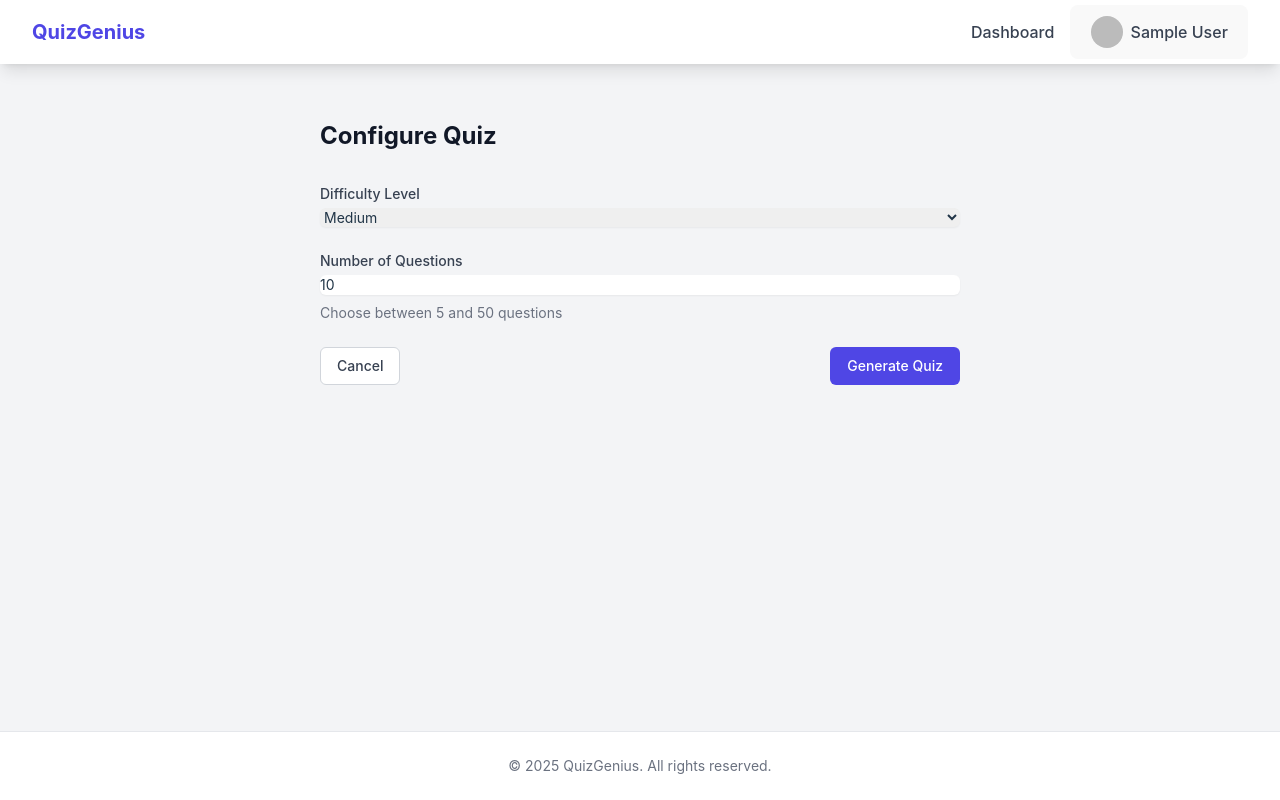
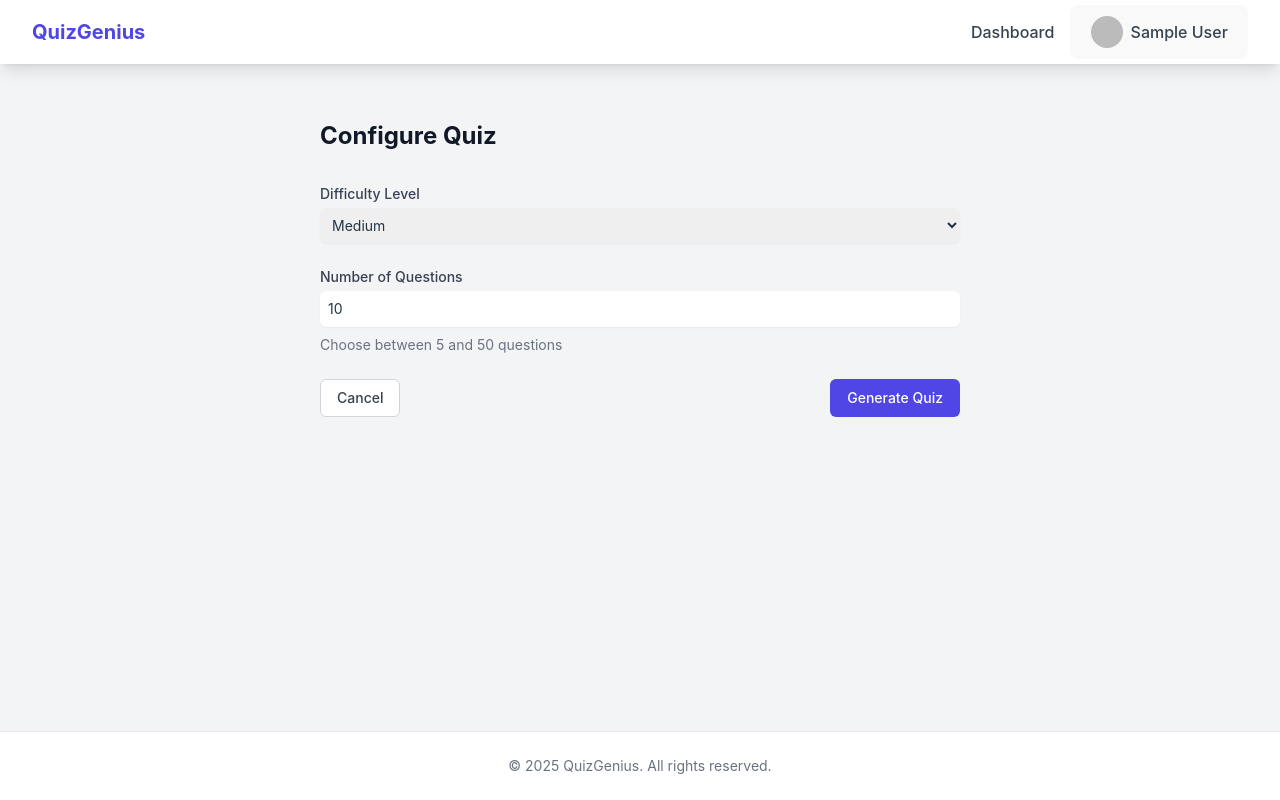
Before and after one commit to Sneezy-w/quiz-genius, a React (Vite) app: page /projects/1/quiz/configure in a window 1280 px wide. Built offline with nearby package versions, Linux system fonts and the light colour scheme; no server answers; sample sign-in values are in the browser's storage.

Commit message:
Improve form input styling and add back navigation to project details page
- Increase padding for form inputs in CreateProjectPage and QuizConfigurationPage
- Add back navigation link with ArrowLeftIcon in ProjectDetailsPage
- Adjust button and layout spacing in project details view

```diff
--- a/src/pages/CreateProjectPage.tsx
+++ b/src/pages/CreateProjectPage.tsx
@@ -103,7 +103,7 @@ export const CreateProjectPage = () => {
             required
             value={formData.projectName}
             onChange={handleInputChange}
-            className="mt-1 block w-full rounded-md border-gray-300 shadow-sm focus:border-indigo-500 focus:ring-indigo-500 sm:text-sm py-1 px-2"
+            className="mt-1 block w-full rounded-md border-gray-300 shadow-sm focus:border-indigo-500 focus:ring-indigo-500 sm:text-sm py-2 px-2"
           />
         </div>
 
@@ -118,7 +118,7 @@ export const CreateProjectPage = () => {
             required
             value={formData.description}
             onChange={handleInputChange}
-            className="mt-1 block w-full rounded-md border-gray-300 shadow-sm focus:border-indigo-500 focus:ring-indigo-500 sm:text-sm py-1 px-2"
+            className="mt-1 block w-full rounded-md border-gray-300 shadow-sm focus:border-indigo-500 focus:ring-indigo-500 sm:text-sm py-2 px-2"
           />
         </div>
 
--- a/src/pages/ProjectDetailsPage.tsx
+++ b/src/pages/ProjectDetailsPage.tsx
@@ -1,9 +1,9 @@
 import { useState, useEffect } from "react";
-import { useParams, useNavigate } from "react-router-dom";
+import { useParams, useNavigate, Link } from "react-router-dom";
 import { doc, getDoc } from "firebase/firestore";
 import { db } from "../services/firebase";
 import { Project } from "../types";
-import { DocumentTextIcon, AcademicCapIcon } from "@heroicons/react/24/outline";
+import { DocumentTextIcon, AcademicCapIcon, ArrowLeftIcon } from "@heroicons/react/24/outline";
 
 export const ProjectDetailsPage = () => {
   const { projectId } = useParams<{ projectId: string }>();
@@ -59,6 +59,14 @@ export const ProjectDetailsPage = () => {
 
   return (
     <div className="max-w-7xl mx-auto px-4 sm:px-6 lg:px-8 py-8">
+      <Link
+        to="/dashboard"
+        className="inline-flex items-center text-sm font-medium text-gray-500 hover:text-gray-700 mb-4"
+      >
+        <ArrowLeftIcon className="h-5 w-5 mr-1" />
+        Back to Dashboard
+      </Link>
+
       <div className="lg:flex lg:items-center lg:justify-between">
         <div className="min-w-0 flex-1">
           <h2 className="text-2xl font-bold leading-7 text-gray-900 sm:truncate sm:text-3xl sm:tracking-tight">
@@ -78,7 +86,7 @@ export const ProjectDetailsPage = () => {
           </div>
         </div>
         <div className="mt-5 flex lg:ml-4 lg:mt-0">
-          <span className="sm:ml-3">
+          <span>
             <button
               type="button"
               onClick={() => navigate(`/projects/${projectId}/quiz/configure`)}
--- a/src/pages/QuizConfigurationPage.tsx
+++ b/src/pages/QuizConfigurationPage.tsx
@@ -68,7 +68,7 @@ export const QuizConfigurationPage = () => {
             name="difficulty"
             value={config.difficulty}
             onChange={handleInputChange}
-            className="mt-1 block w-full rounded-md border-gray-300 shadow-sm focus:border-indigo-500 focus:ring-indigo-500 sm:text-sm"
+            className="mt-1 block w-full rounded-md border-gray-300 shadow-sm focus:border-indigo-500 focus:ring-indigo-500 sm:text-sm py-2 px-2"
           >
             <option value="Easy">Easy</option>
             <option value="Medium">Medium</option>
@@ -88,7 +88,7 @@ export const QuizConfigurationPage = () => {
             max="50"
             value={config.numberOfQuestions}
             onChange={handleInputChange}
-            className="mt-1 block w-full rounded-md border-gray-300 shadow-sm focus:border-indigo-500 focus:ring-indigo-500 sm:text-sm"
+            className="mt-1 block w-full rounded-md border-gray-300 shadow-sm focus:border-indigo-500 focus:ring-indigo-500 sm:text-sm py-2 px-2"
           />
           <p className="mt-2 text-sm text-gray-500">
             Choose between 5 and 50 questions
```
